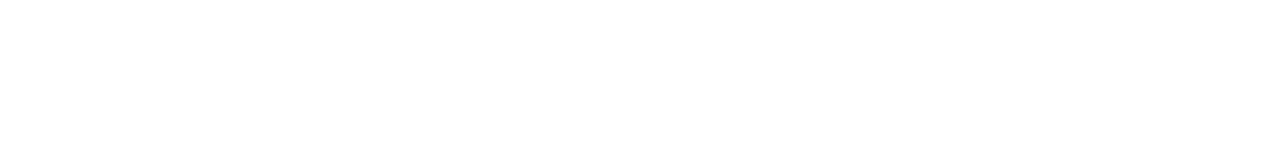
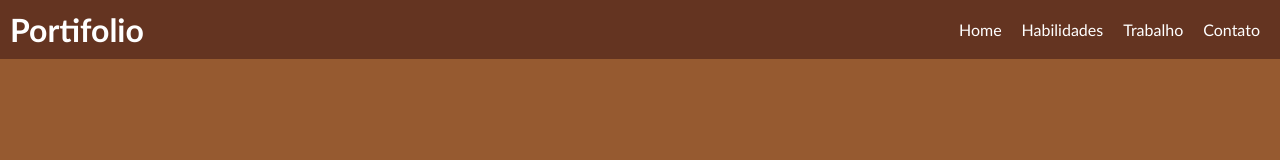
Before and after one commit to PedroOtavio675/meu-portifolio, a plain HTML site: page index.html in a window 1280 px wide. Drawn offline with Linux system fonts and the light colour scheme.

Commit message:
header do portfolio

```diff
--- a/index.html
+++ b/index.html
@@ -4,8 +4,18 @@
     <meta charset="UTF-8">
     <meta name="viewport" content="width=device-width, initial-scale=1.0">
     <title>Document</title>
+    <link rel="stylesheet" href="style.css">
 </head>
 <body>
+    <header>
+        <h1>Portifolio</h1>
+        <ul style="display: flex;">
+           <div id="lista"><a href="">Home</a></div>
+           <div id="lista"><a href="">Habilidades</a></div>
+           <div id="lista"><a href="">Trabalho</a></div>
+            <div id="lista"><a href="">Contato</a></div>
+        </ul>
 
+    </header>
 </body>
 </html>
--- a/style.css
+++ b/style.css
@@ -0,0 +1,26 @@
+*{
+    padding: 0px;
+    margin: 0px;
+}
+header{
+    background-color: #643421;
+    display: flex;
+    font-family: 'Gill Sans', 'Gill Sans MT', Calibri, 'Trebuchet MS', sans-serif;
+    color: white;
+    justify-content: space-between;
+    padding: 10px;
+}
+body{
+    background-color: #965a30;
+}
+a{
+    text-decoration: none;
+    color: white;
+}
+#lista{
+    padding: 10px;
+    color: black;
+}
+ul{
+
+}
```
